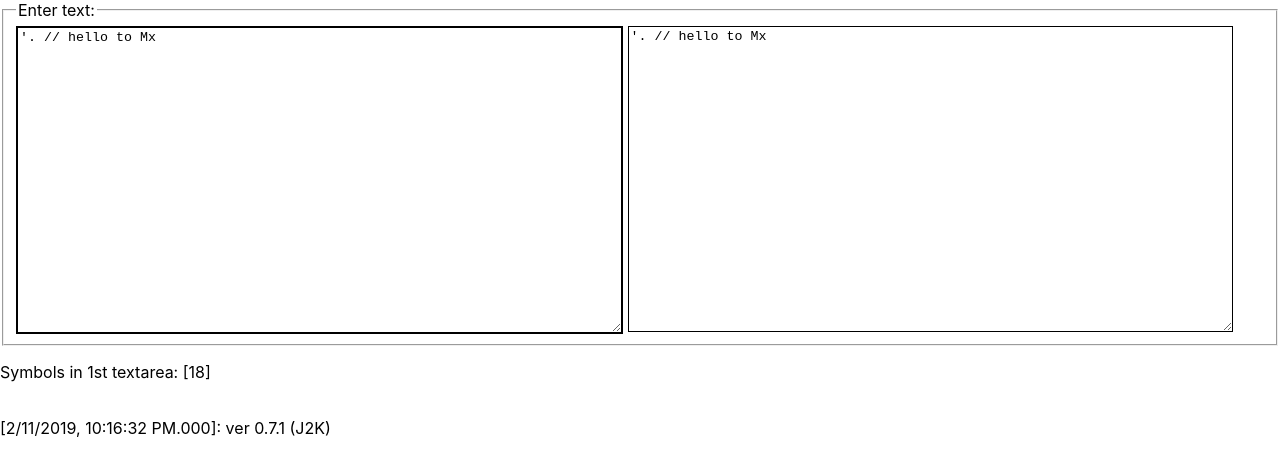
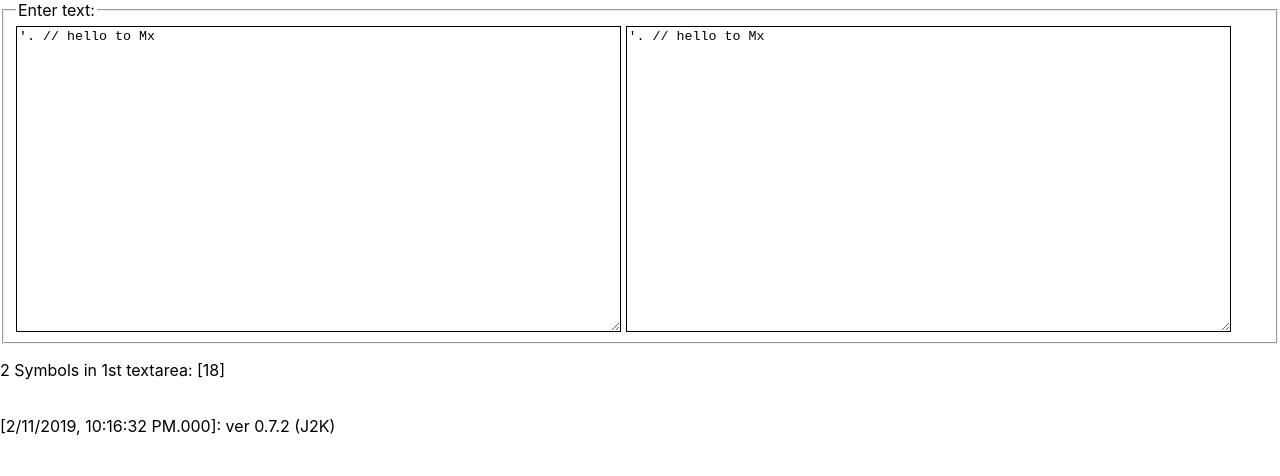
Before and after one commit to MaixEqu/reactts4, a React (Create React App) app: page / in a window 1280 px wide. Shown: the top 476 px of the page. Built offline with nearby package versions, Linux system fonts and the light colour scheme.

Commit message:
files not read, ver 0.7.2 (J2K)

```diff
--- a/src/App.tsx
+++ b/src/App.tsx
@@ -2,7 +2,7 @@ import React, { Component } from 'react';
 import * as mx from './mxlib';
 import * as ipa from './ipa.lib';
 
-const sVersion = "ver 0.7.1 (J2K)";
+const sVersion = "ver 0.7.2 (J2K)";
 
 export class Main extends Component {
   render() {
@@ -19,65 +19,48 @@ export class Main extends Component {
   }
 }
 
+const sGetDataX = async (path: string, callback: Function) => {
+  console.log("async X: " + path)
+  try {
+    const response = await fetch(path);
+    const text = await response.text();
+    //console.log("X: " + text);
+    //this.setState({text_s: text});
+    callback(path, text)
+  } catch(error) {
+    console.error(error);
+  }
+}
+
+let sFData = "no data";
 // =====================================================
 interface IState {
   text_s: string
   width_s?: string
   height_s?: string
+  stage_s?: number
 }
-
 interface IProps {
   text_p?: string;
   width_p?: string
   height_p?: string
-  datapath?: string
-  readonly?: boolean;
-  onTextChange?: (value: string, e: any) => void;
-  onMDown?: (e: any) => void;
 }
 
-const TAInfo = (state: IState) => {
-  return <p>Symbols in 1st textarea: [{state.text_s.length}]</p>;
-}
-
-const taNames: Map<string, string> = new Map([
-  ['txt', 'Text'],
-  ['res', 'Result'],
-]);
-
-class TextArea1 extends React.Component<IProps, IState> {
-  private _sData = "";
+export class TextAreas extends React.Component<IProps, IState> {
   constructor(props: IProps) {
     super(props);
-    this.handleChange = this.handleChange.bind(this);
+    this.handleTextChange = this.handleTextChange.bind(this);
+    this.handleMDown = this.handleMDown.bind(this);
     this.handleKeyDown = this.handleKeyDown.bind(this);
-    this.handleMDown = this.handleMDown.bind(this);
-    const sDataUrl = location.href + this.props.datapath; //'/data/5.txt'
-    console.log(sDataUrl)
-    //const sData = this.sGetData(sDataUrl);
-    this.sGetData(sDataUrl);
-    //this.setState({'text': sData})
+    this.state = {text_s: "'. // hello to Mx\n", height_s: '300'};
   }
 
-  sGetData = (path: string): void => {
-    //let sRes = "no data";
-    fetch(path)
-      .then((response) => response.text())
-      .then((sRes) => {
-        console.log(sRes)
-        this.setState({text_s: sRes}); // ._sData = sRes
-      })
-      .catch((error: Error) => {
-        console.error(error);
-      });
-    //return sRes;
-  }
-
-  handleChange(e: React.ChangeEvent<HTMLTextAreaElement>) {
-    if (this.props.onTextChange) this.props.onTextChange(e.target.value, e);
+  handleTextChange(e: React.ChangeEvent<HTMLTextAreaElement>) {
+    this.setState({text_s: e.target.value});
   }
   handleMDown(e: React.MouseEvent<HTMLTextAreaElement>) {
-    if (this.props.onMDown) this.props.onMDown(e);
+    // this.setState({height2: e.target.scrollHeight});
+    // this.setState({width2: e.target.scrollWidth});
   }
   handleKeyDown(e: any ) {
     // console.log("Kdown1, " + `${e.target.scrollHeight}px`);
@@ -86,59 +69,6 @@ class TextArea1 extends React.Component<IProps, IState> {
   }
 
   render() {
-    const text = this.props.text_p;
-    const taStyle = {
-      width: this.props.width_p+'px',
-      height: this.props.height_p+'px',
-      border: "2px solid",
-      verticalAlign: "top",
-    };
-    return (
-        <textarea style={taStyle} className="halfsize" value={text}
-          onChange={this.handleChange}
-          onKeyDown={this.handleKeyDown}
-          onMouseUp={this.handleMDown}
-          readOnly={this.props.readonly}
-        />
-    );
-  }
-}
-
-//           onMouseDown={this.handleMDown}
-
-const sGetData2 = (path: string): string => {
-  let sRes = "no data";
-  fetch(path)
-    .then((response) => response.text())
-    .then((sRes) => {
-      return sRes;
-    })
-    .catch((error: Error) => {
-      console.error(error);
-    });
-  return sRes;
-}
-
-export class TextAreas extends React.Component<IProps, IState> {
-  constructor(props: IProps) {
-    super(props);
-    this.handleTextChange = this.handleTextChange.bind(this);
-    this.handleMDown = this.handleMDown.bind(this);
-    this.state = {text_s: "'. // hello to Mx\n", height_s: '300'};
-  }
-
-  handleTextChange(text: string, e: any) {
-    this.setState({text_s: text});
-    //this.setState({height2: e.target.scrollHeight});
-  }
-
-  handleMDown(e: any) {
-    // this.setState({height2: e.target.scrollHeight});
-    // this.setState({width2: e.target.scrollWidth});
-  }
-
-  render() {
-    const text = this.state.text_s;
     const heigth = this.state.height_s;
     const taStyle = {
       height: this.state.height_s+'px',
@@ -151,15 +81,17 @@ export class TextAreas extends React.Component<IProps, IState> {
         <fieldset>
           <legend>Enter text:</legend>
           <div style={{border: "0px solid", verticalAlign: "top"}}>
-            <TextArea1
-              text_p={text}
-              height_p={heigth}
-              onTextChange={this.handleTextChange}
-              datapath='data/5.txt'
-              onMDown ={this.handleMDown} />
-            {' '}
-            <textarea style={taStyle} className="halfsize" defaultValue={this.state.text_s}
-            />
+          <textarea style={taStyle} className="halfsize"
+            defaultValue={this.state.text_s}
+            onChange={this.handleTextChange}
+            onKeyDown={this.handleKeyDown}
+            onMouseUp={this.handleMDown}
+          />
+          {' '}
+          <textarea style={taStyle} className="halfsize"
+            defaultValue={this.state.text_s}
+            readOnly={true}
+          />
           </div>
         </fieldset>
         <TAInfo text_s={this.state.text_s} />
@@ -167,11 +99,7 @@ export class TextAreas extends React.Component<IProps, IState> {
     );
   }
 }
-//               text={ipa.ipa2cyr(text)}
-/*
-            {' '}
-            <TextArea
-              text={sConvert(text, doUnderlines)}
-              height={heigth}
-              onMDown ={this.handleMDown} />
-*/
+
+const TAInfo = (state: IState) => {
+  return <p>2 Symbols in 1st textarea: [{state.text_s.length}]</p>;
+}
```
